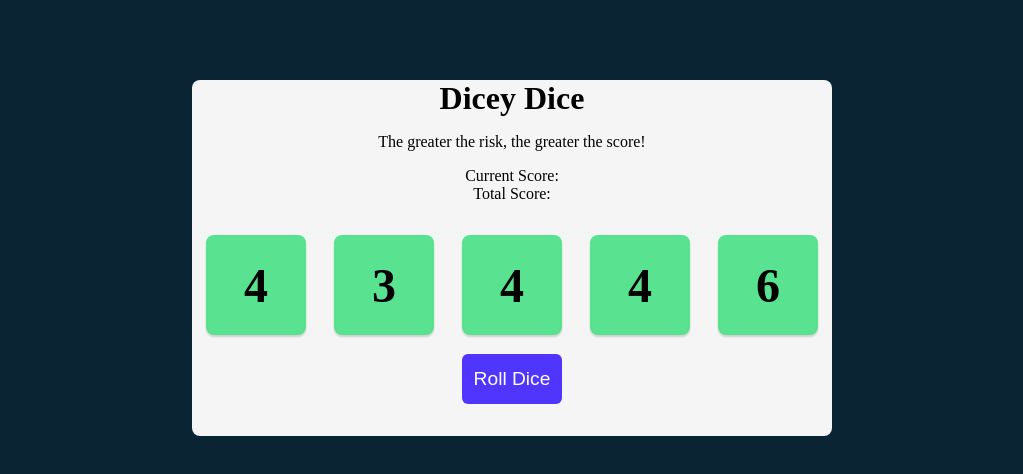
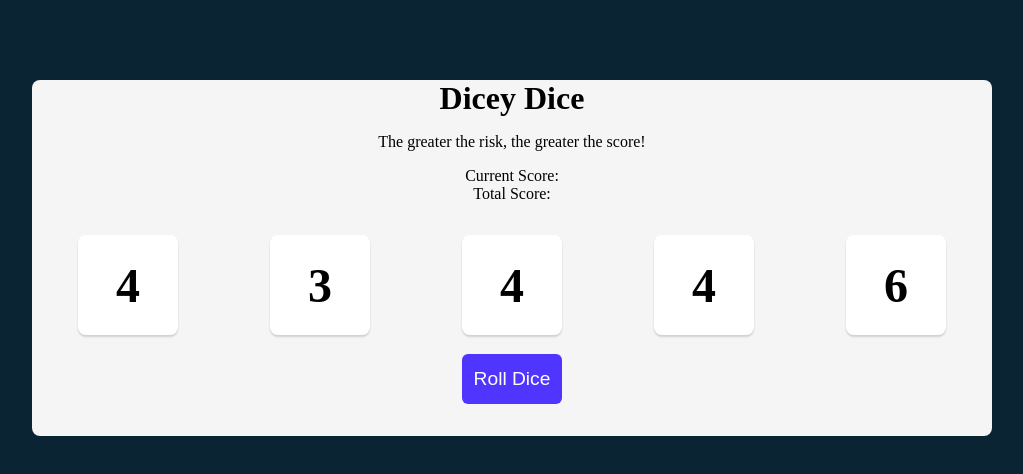
Before and after one commit to KeithPetr/Dicey-Dice, a React (Vite) app: page / in a window 1280 px wide. Shown: the top 474 px of the page, without its empty margins (128-1151 px from the left). Built offline with nearby package versions, Linux system fonts and the light colour scheme.

Commit message:
Able to change the isHeld property on click

```diff
--- a/src/App.jsx
+++ b/src/App.jsx
@@ -11,7 +11,7 @@ function App() {
       const randNum = Math.floor(Math.random() * 6) + 1;
       array.push({
         value: randNum,
-        isHeld: true,
+        isHeld: false,
         id: nanoid()
       });
     }
@@ -22,8 +22,19 @@ function App() {
     setDice(allNewDice());
   }
 
+  function holdDice(id) {
+    setDice(prevDice => prevDice.map(die => {
+      return die.id === id ? {...die, isHeld: !die.isHeld} : die
+    }))
+  }
+
   const diceElements = dice.map(die => {
-    return <Die key={die.id} value={die.value} isHeld={die.isHeld}/>
+    return <Die
+        key={die.id}
+        value={die.value}
+        holdDice={() => holdDice(die.id)}
+        isHeld={die.isHeld}
+      />
   })
 
   return (
--- a/src/Die.jsx
+++ b/src/Die.jsx
@@ -7,7 +7,7 @@ export default function Die(props) {
   };
 
   return (
-    <div className="dice-face" style={style}>
+    <div className="dice-face" style={style} onClick={props.holdDice}>
       <h2>{props.value}</h2>
     </div>
   );
--- a/src/index.css
+++ b/src/index.css
@@ -9,7 +9,7 @@ body {
 
 main {
   background-color: #f5f5f5;
-  width: 50%;
+  width: 75%;
   margin: 5em auto;
   text-align: center;
   padding-bottom: 2em;
```
